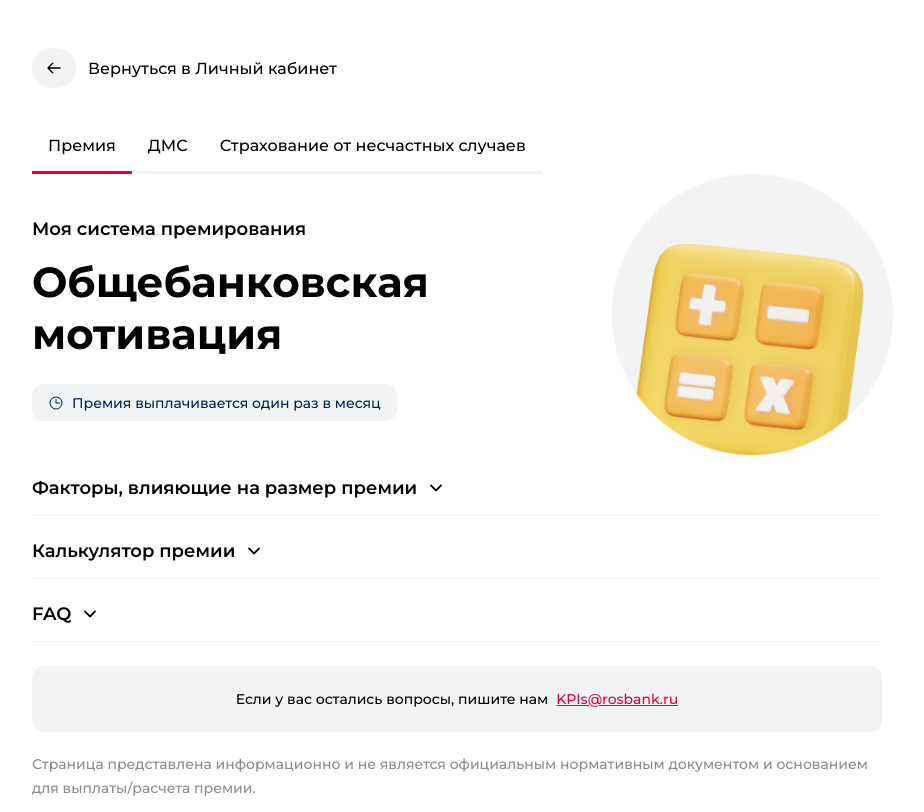
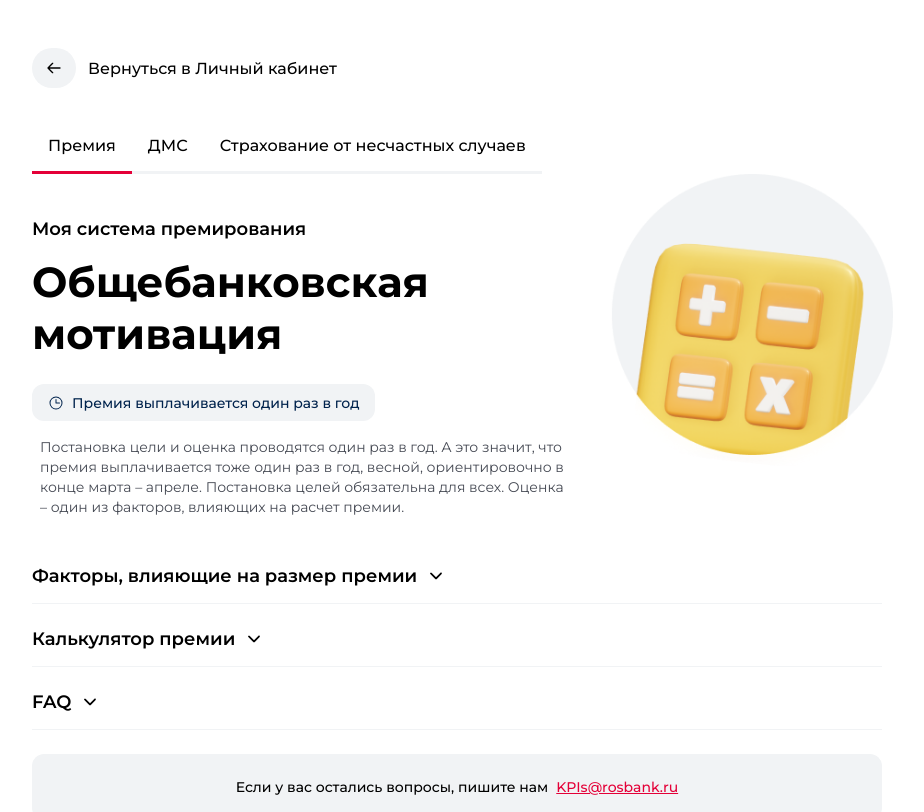
Before and after one commit to Kosticivan5/overallMotivation, a React (Vite) app: page / in a window 1280 px wide. Shown: the top 812 px of the page, without its empty margins (183-1107 px from the left). Built offline with nearby package versions, Linux system fonts and the light colour scheme.

Commit message:
corrected banner text

```diff
--- a/src/components/ui/BonusBanner.jsx
+++ b/src/components/ui/BonusBanner.jsx
@@ -11,8 +11,14 @@ const BonusBanner = () => {
         </h1>
         <div>
           <PiClock />
-          <p>Премия выплачивается один раз в месяц</p>
+          <p>Премия выплачивается один раз в год</p>
         </div>
+        <span>
+          Постановка цели и оценка проводятся один раз в год. А это значит, что
+          премия выплачивается тоже один раз в год, весной, ориентировочно в
+          конце марта – апреле. Постановка целей обязательна для всех. Оценка –
+          один из факторов, влияющих на расчет премии.
+        </span>
       </article>
       <img src={calculatorimg} alt="calc-img" />
     </section>
--- a/src/features/calculator/managersCalculatorSlice.jsx
+++ b/src/features/calculator/managersCalculatorSlice.jsx
@@ -21,16 +21,23 @@ const managerCalculatorSlice = createSlice({
         state[states] = parseFloat(action.payload[states], 10);
       }
     },
-    calculateTotal: (state, action) => {
-      let multiplicators =
-        state.bankMulti * state.bizMulti <= 1.5
-          ? state.bankMulti * state.bizMulti
-          : 1.5;
+    calculateTotal: (state) => {
+      let multiplicators;
+      if (state.bizMulti && state.bankMulti) {
+        multiplicators =
+          state.bankMulti * state.bizMulti <= 1.5
+            ? state.bankMulti * state.bizMulti
+            : 1.5;
+      }
+
+      console.log(multiplicators);
       const totalCount =
         state.salary *
         multiplicators *
         (state.percentage * 0.01) *
         state.months;
+
+      console.log(totalCount);
 
       if (state.months < 5) {
         state.total = 0;
--- a/src/index.css
+++ b/src/index.css
@@ -151,6 +151,12 @@ header > a button:hover {
 .bonus-banner-text div svg {
   font-size: var(--txt-reg);
   font-weight: 00;
+}
+.bonus-banner-text > span {
+  color: var(--grey-txt);
+  font-size: var(--txt-sm);
+  line-height: 1.25rem;
+  padding: 0 0.5rem;
 }
 
 /*==== bonus info ==== */
--- a/vite.config.js
+++ b/vite.config.js
@@ -4,5 +4,5 @@ import react from "@vitejs/plugin-react";
 // https://vitejs.dev/config/
 export default defineConfig({
   plugins: [react()],
-  base: "/rosbank/bonus/",
+  base: "/rosbank/generalMotivation/",
 });
```
